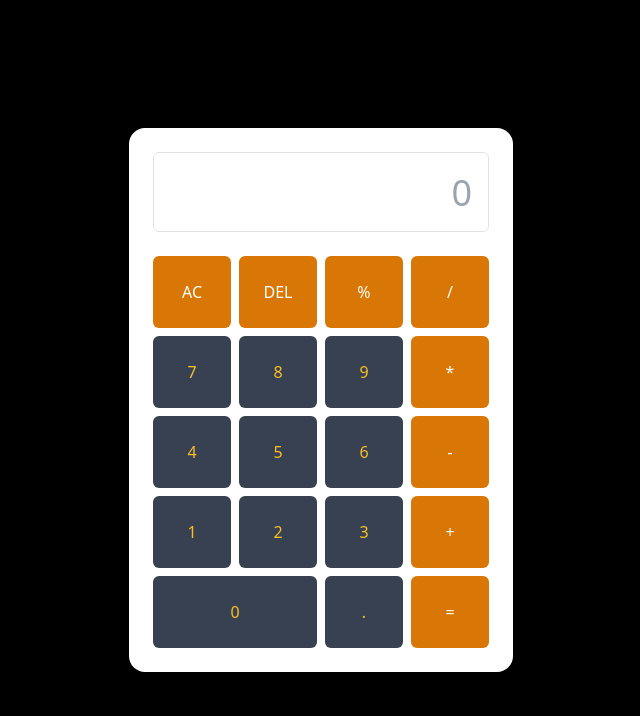
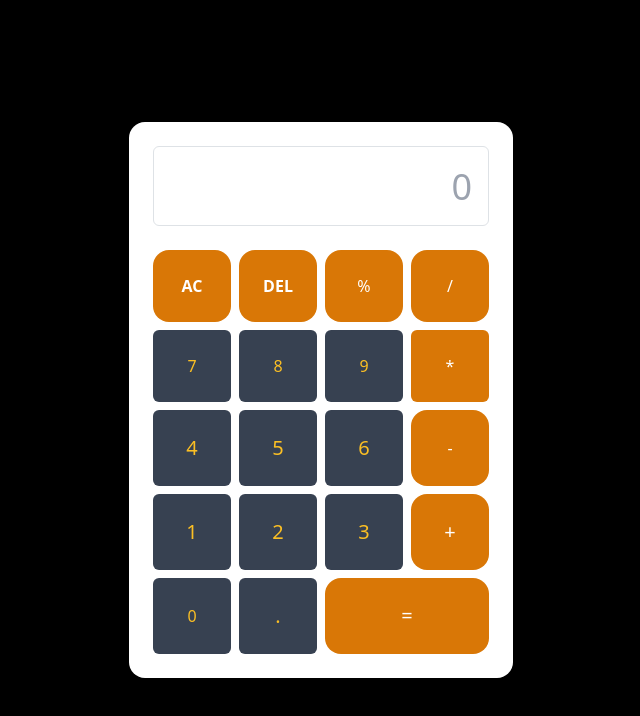
Before and after one commit to theerthabiju/calculator, a plain HTML site: page index.html in a window 1280 px wide. Shown: the whole page, without its empty margins (319-959 px from the left). Drawn offline with nearby package versions, Linux system fonts and the light colour scheme.

Commit message:
Update index.html

```diff
--- a/index.html
+++ b/index.html
@@ -18,20 +18,21 @@
 <body class="flex justify-center items-center h-screen bg-black">
     <div class="container flex justify-center items-center h-full w-full">
         <div class="bg-white p-6 rounded-2xl shadow-lg w-80 sm:w-96">
-            <form>
+             <form>
                 <div>
                     <input id="displayname" type="text" name="display" placeholder="0"
                         class="w-full text-4xl h-20 p-3 mb-4 border border-orange-500 rounded bg-white text-right"
                         readonly>
                 </div>
                 <div class="grid grid-cols-4 gap-2">
-                    <button class="bg-yellow-600 hover:bg-yellow-400 text-white py-4 rounded-md" type="button" value="AC">AC</button>
-                    <button class="bg-yellow-600  hover:bg-yellow-400 text-white py-4 rounded-md" type="button" value="DEL">DEL</button>
-                    <button class="bg-yellow-600  hover:bg-yellow-400 text-white py-4 rounded-md" type="button" value="%">%</button>
-                    <button class="bg-yellow-600  hover:bg-yellow-400 text-white py-4 rounded-md" type="button" value="/">/</button>
+                    <button class="bg-yellow-600 hover:bg-yellow-400 text-white   py-4 rounded-2xl" type="button" value="AC"><b>AC</b></button>
+                    <button class="bg-yellow-600  hover:bg-yellow-400 text-white  py-4 rounded-2xl" type="button" value="DEL"><b>DEL</b></button>
+                    <button class="bg-yellow-600  hover:bg-yellow-400 text-white py-4  rounded-2xl" type="button" value="%">%</button>
+                    <button class="bg-yellow-600  hover:bg-yellow-400 text-white py-4 rounded-2xl" type="button" value="/">/</button>
 
                 </div>
                 <div class="grid grid-cols-4 gap-2 mt-2">
+
                     <button class="bg-gray-700 hover:bg-black  text-yellow-400 py-4 rounded-md" type="button" value="7">7</button>
                     <button class="bg-gray-700  hover:bg-black text-yellow-400 py-4 rounded-md" type="button" value="8">8</button>
                     <button class="bg-gray-700  hover:bg-black text-yellow-400 py-4 rounded-md" type="button" value="9">9</button>
@@ -39,22 +40,22 @@
 
                 </div>
                 <div class="grid grid-cols-4 gap-2 mt-2">
-                    <button class="bg-gray-700  hover:bg-black text-yellow-400 py-4 rounded-md" type="button" value="4">4</button>
-                    <button class="bg-gray-700  hover:bg-black text-yellow-400 py-4 rounded-md" type="button" value="5">5</button>
-                    <button class="bg-gray-700  hover:bg-black text-yellow-400 py-4 rounded-md" type="button" value="6">6</button>
-                    <button class="bg-yellow-600  hover:bg-yellow-400 text-white py-4 rounded-md" type="button" value="-">-</button>
+                    <button class="bg-gray-700  hover:bg-black text-yellow-400 py-4 text-xl rounded-md" type="button" value="4">4</button>
+                    <button class="bg-gray-700  hover:bg-black text-yellow-400 py-4 text-xl rounded-md" type="button" value="5">5</button>
+                    <button class="bg-gray-700  hover:bg-black text-yellow-400 py-4 text-xl rounded-md" type="button" value="6">6</button>
+                    <button class="bg-yellow-600  hover:bg-yellow-400 text-white py-4 rounded-2xl" type="button" value="-">-</button>
                 </div>
                 <div class="grid grid-cols-4 gap-2 mt-2">
-                    <button class="bg-gray-700  hover:bg-black text-yellow-400 py-4 rounded-md" type="button" value="1">1</button>
-                    <button class="bg-gray-700  hover:bg-black text-yellow-400 py-4 rounded-md" type="button" value="2">2</button>
-                    <button class="bg-gray-700  hover:bg-black text-yellow-400 py-4 rounded-md" type="button" value="3">3</button>
-                    <button class="bg-yellow-600  hover:bg-yellow-400 text-white py-4 rounded-md" type="button" value="+">+</button>
+                    <button class="bg-gray-700  hover:bg-black text-yellow-400 py-4 text-xl rounded-md" type="button" value="1">1</button>
+                    <button class="bg-gray-700  hover:bg-black text-yellow-400 py-4 text-xl rounded-md" type="button" value="2">2</button>
+                    <button class="bg-gray-700  hover:bg-black text-yellow-400 py-4 text-xl rounded-md" type="button" value="3">3</button>
+                    <button class="bg-yellow-600  hover:bg-yellow-400 text-white py-4 text-xl rounded-2xl" type="button" value="+">+</button>
                 </div>
                 <div class="grid grid-cols-4 gap-2 mt-2">
-                    <button class="bg-gray-700  hover:bg-black text-yellow-400 py-4 rounded-md col-span-2" type="button"
+                    <button class="bg-gray-700  hover:bg-black text-yellow-400 py-4text-xl rounded-md " type="button"
                         value="0">0</button>
-                    <button class="bg-gray-700  hover:bg-black text-yellow-400 py-4 rounded-md" type="button" value=".">.</button>
-                    <button class="bg-yellow-600  hover:bg-yellow-400 text-white py-4 rounded-md" type="button" value="=">=</button>
+                    <button class="bg-gray-700  hover:bg-black text-yellow-400 py-4 text-xl rounded-md" type="button" value=".">.</button>
+                    <button class="bg-yellow-600  hover:bg-yellow-400 text-white py-4 text-xl rounded-2xl col-span-2" type="button" value="=">=</button>
                 </div>
             </form>
         </div>
```
